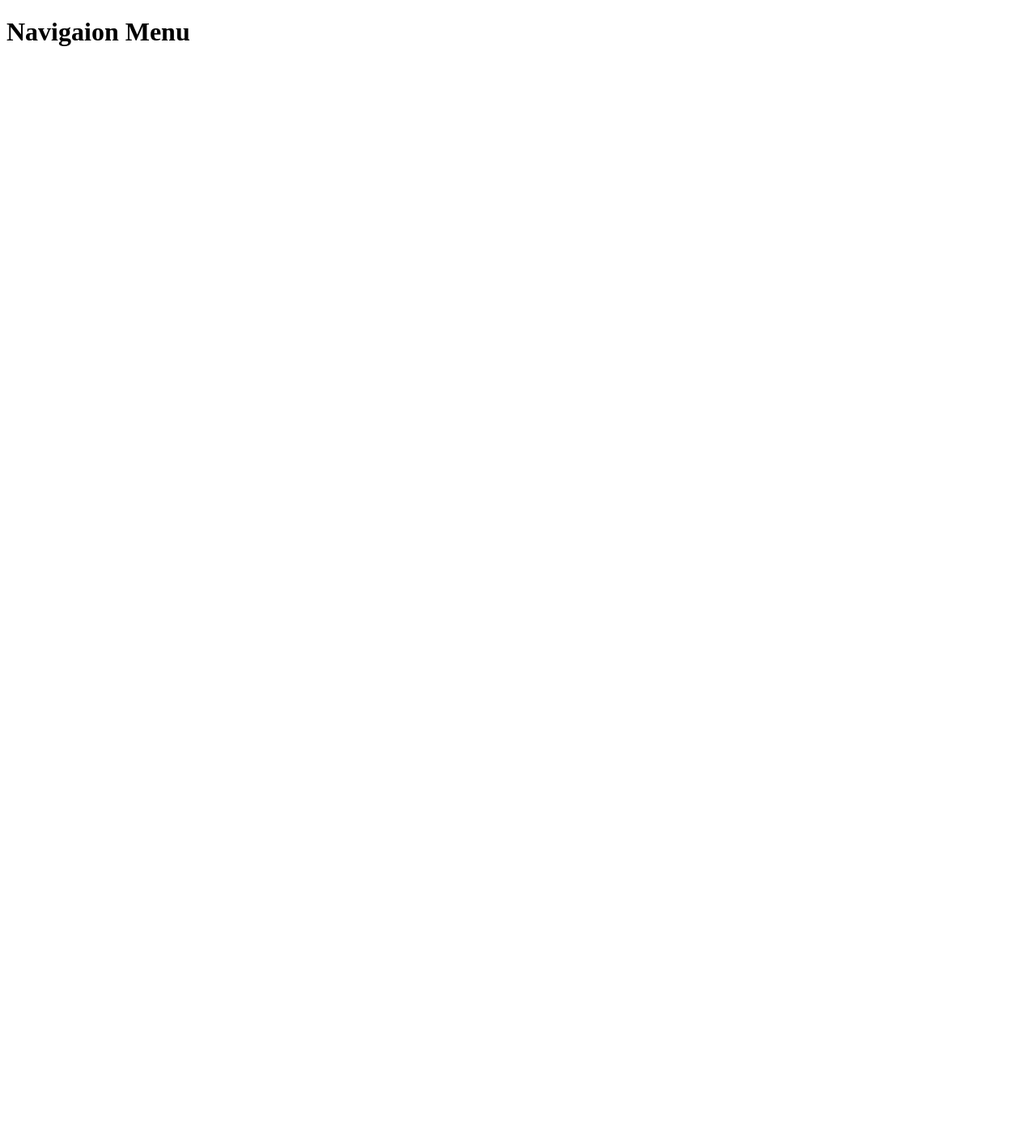
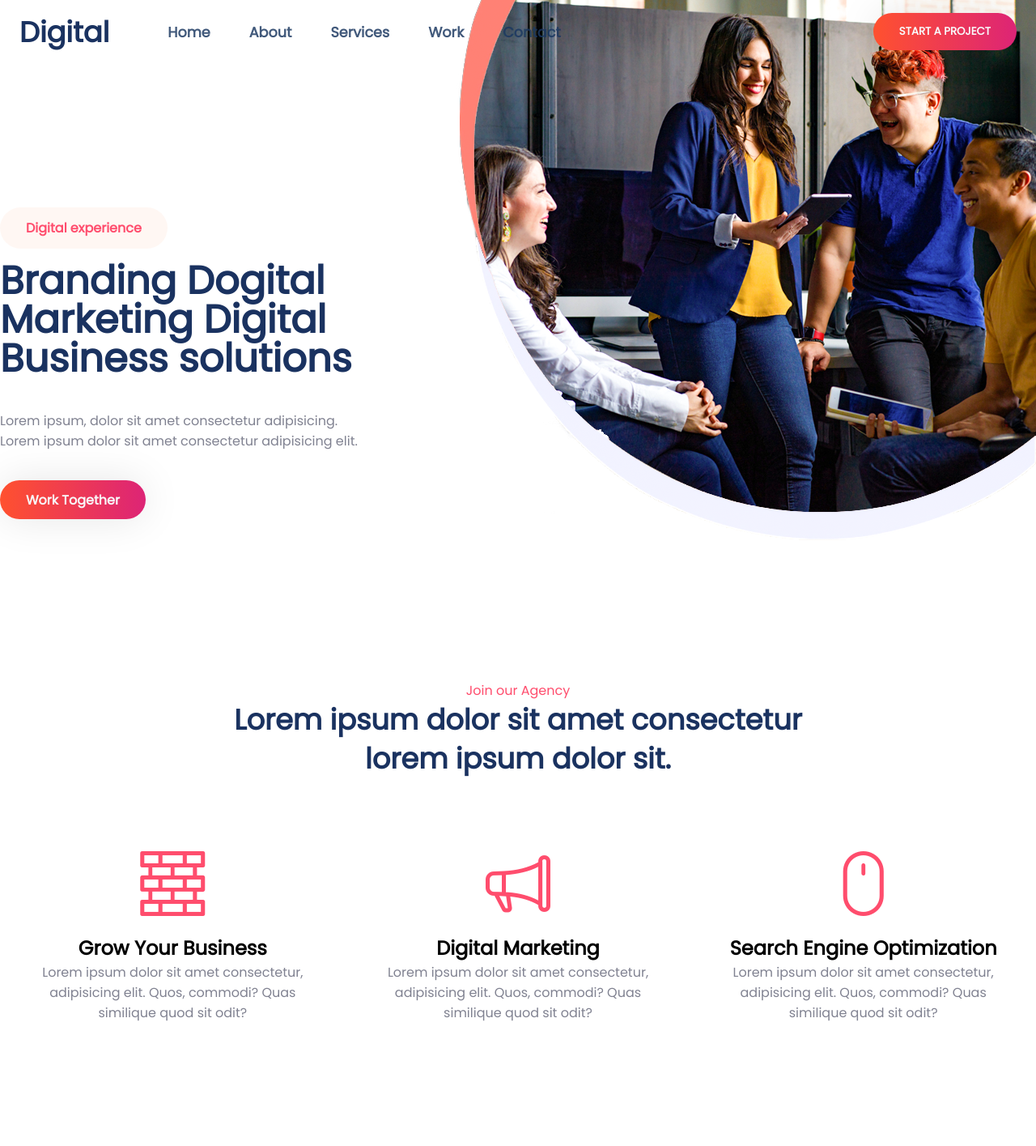
Before and after one commit to mbosprates/exemplo-agencia, a plain HTML site: page index.html in a window 1280 px wide. Shown: the whole page at 81% size. Before the commit the page ends 800 px from the top, so only its background shows below. Drawn offline with nearby package versions, Linux system fonts and the light colour scheme.

Commit message:
fazendo o banner

```diff
--- a/index.html
+++ b/index.html
@@ -6,12 +6,105 @@
     <meta name="viewport" content="width=device-width, initial-scale=1.0">
     <title>Digital Marketing</title>
 
+    <link rel="stylesheet" href="https://cdn.jsdelivr.net/npm/bootstrap-icons@1.7.1/font/bootstrap-icons.css">
     <link rel="stylesheet" href="./style.css">
 </head>
 <body>
     <header class="container-fluid">
-        <h1>Navigaion Menu</h1>
+        <nav id="nav" class="flex font-poppins">
+            <div class="nav-brand text-lg font-bold">
+                <a href="#" class="text-dark">Digital</a>
+            </div>
+
+            <div class="toggle-btn">
+                <button class="btn">
+                    <i class="bi bi-filter-right"></i>
+                </button>
+            </div>
+
+            <div class="collapse flex-grow">
+                <ul class="flex">
+                    <li><a href="#" class="link">Home</a></li>
+                    <li><a href="#" class="link">About</a></li>
+                    <li><a href="#" class="link">Services</a></li>
+                    <li><a href="#" class="link">Work</a></li>
+                    <li><a href="#" class="link">Contact</a></li>
+                </ul>
+            </div>
+            <div class="flex-initial">
+                <ul class="flex">
+                    <button class="btn btn-primary btn-shadow bg-gradient text-white text-uppercase">Start a project</button>
+                </ul>
+            </div>
+        </nav>
     </header>
+    <main id="site-main">
+        <section class="banner-area font-poppins">
+            <div class="container mx-auto banner-title">
+                <div class="title">
+                    <span class="d-inline btn btn-primary bg-gradient-peach text-red">
+                        Digital experience
+                    </span>
+                    <div class="py-2 branding text-dark text-lg sm-text-xl font-bold">
+                        <span class="d-block">Branding Dogital</span>
+                        <span class="d-block">Marketing Digital</span>
+                        <span class="d-block">Business solutions</span>
+                    </div>
+                    <div class="py-5">
+                        <p class="text-gray">Lorem ipsum, dolor sit amet consectetur adipisicing.</p>
+                        <p class="text-gray">Lorem ipsum dolor sit amet consectetur adipisicing elit.</p>
+                    </div>
+                    <div class="py-5">
+                        <a href="#" class="btn btn-primary bg-gradient text-white btn-shadow">
+                            Work Together
+                        </a>
+                    </div>
+                </div>
+            </div>
+        </section>
+        <section class="agency-area">
+            <div class="container mx-auto text-center font-poppins">
+                <span class="text-red">Join our Agency</span>
+                <div class="area-title">
+                    <h1 class="text-lg text-dark">
+                        Lorem ipsum dolor sit amet consectetur <br>
+                        lorem ipsum dolor sit.
+                    </h1>
+                </div>
+                <div class="grid cols-1 lg-cols-3 py-10">
+                    <div class="grid-item px-5">
+                        <div class="text-center text-2xl text-red">
+                            <i class="bi bi-bricks"></i>
+                        </div>
+                        <div class="tex-center">
+                            <h4 class="text-md">Grow Your Business</h4>
+                            <p class="text-gray">Lorem ipsum dolor sit amet consectetur, adipisicing elit. Quos, commodi? Quas similique quod sit odit?</p>
+                        </div>
+                    </div>
+                    <div class="grid-item px-5">
+                        <div class="text-center text-2xl text-red">
+                            <i class="bi bi-megaphone"></i>
+                        </div>
+                        <div class="tex-center">
+                            <h4 class="text-md">Digital Marketing</h4>
+                            <p class="text-gray">Lorem ipsum dolor sit amet consectetur, adipisicing elit. Quos, commodi? Quas similique quod sit odit?</p>
+                        </div>
+                    </div>
+                    <div class="grid-item px-5">
+                        <div class="text-center text-2xl text-red">
+                            <i class="bi bi-mouse"></i>
+                        </div>
+                        <div class="tex-center">
+                            <h4 class="text-md">Search Engine Optimization</h4>
+                            <p class="text-gray">Lorem ipsum dolor sit amet consectetur, adipisicing elit. Quos, commodi? Quas similique quod sit odit?</p>
+                        </div>
+                    </div>
+
+                </div>
+            </div>
+        </section>
+    </main>
+
 
     <script src="./main.js"></script>
 </body>
--- a/main.js
+++ b/main.js
@@ -0,0 +1,10 @@
+window.onload = function digital_fn(){
+
+    let toggle = document.querySelector("#nav .toggle-btn")
+    let collapse = document.querySelector("#nav .collapse")
+
+    toggle.addEventListener('click',function(event){
+        collapse.classList.toggle('active')
+    })
+
+}
--- a/style.css
+++ b/style.css
@@ -0,0 +1,399 @@
+@import url('https://fonts.googleapis.com/css2?family=Poppins&display=swap');
+
+
+/* ------------------ Variables ------------------ */
+
+:root{
+
+    /* text colors  */
+    --text-gray: #808291;
+    --text-white: #f8f9fa;
+    --text-light: #f6f6f6;
+    --text-dark: #1a3260;
+    --text-dark2: #1a3760d4;
+    --text-red: #ff4d6d;
+    --box-shadow: 0 0 50px 0 rgb(0 0 0 / 10%);
+    --bg-blue: rgb(249,243,255);
+    --bg-red: rgb(254,247,252);
+    --bg-yellow: rgb(255,255,246);
+    --bg-purple: rgb(246,255,255);
+
+    --font-poppins: 'Poppins', sans-serif;
+
+    --bg-gradient: linear-gradient(to right, #ff512f, #dd2476);
+    --bg-gradient-indigo: linear-gradient(to right, #8e2de2, #4a00e0);
+    --bg-gradient-peach: linear-gradient(to right, #fff7f3, #fff7f3);
+
+    --bg-cover: url('./assets/bgimg1.png');
+    --bg-image1: url('./assets/img1.png');
+    --bg-image2: url('./assets/img2.png');
+    --bg-image3: url('./assets/img3.png');
+}
+
+
+*>*{
+    box-sizing: border-box;
+    padding: 0;
+    margin: 0;
+}
+
+a{
+    text-decoration: none;
+}
+
+ul{
+    list-style-type: none;
+}
+
+/* ############## Global Classes ############## */
+
+.text-dark{
+    color: var(--text-dark);
+}
+
+.text-white{
+    color: var(--text-white);
+}
+
+.text-light{
+    color: var(--text-light);
+}
+
+.text-gray{
+    color: var(--text-gray);
+}
+
+.text-red{
+    color: var(--text-red);
+}
+
+.bg-gradient{
+    background: var(--bg-gradient);
+}
+
+.bg-gradient-indigo{
+    background: var(--bg-gradient-indigo);
+}
+
+.bg-gradient-peach{
+    background: var(--bg-gradient-peach);
+}
+
+.bg-gradient-red{
+    background: var(--bg-red);
+}
+
+.bg-gradient-blue{
+    background: var(--bg-blue);
+}
+
+.bg-gradient-yellow{
+    background: var(--bg-yellow);
+}
+
+.bg-gradient-purple{
+    background: var(--bg-purple);
+}
+
+.bg-gradient{
+    background: var(--bg-gradient);
+}
+
+.font-poppins{
+    font-family: var(--font-poppins);
+}
+
+.text-center{
+    text-align: center;
+}
+
+.text-sm{
+    font-size: 1rem;
+    line-height: 1.5rem;
+}
+
+.text-md{
+    font-size: 1.5rem;
+}
+
+.text-lg{
+    font-size: 2.2rem;
+    line-height: 3rem;
+}
+
+.text-xl{
+    font-size: 3rem;
+}
+
+.text-2xl{
+    font-size: 5rem;
+}
+
+.font-bold{
+    font-weight: bold;
+}
+
+.flex{
+    display: flex;
+}
+
+.flex-row{
+    flex-direction: row;
+}
+
+.flex-column{
+    flex-direction: column;
+}
+
+.flex-wrap{
+    flex-wrap: wrap;
+}
+
+.flex-initial{
+    flex: 0 1 auto;
+}
+
+.flex-grow{
+    flex-grow: 1;
+}
+
+.justify-center{
+    justify-content: center;
+}
+
+.text-uppercase{
+    text-transform: uppercase;
+}
+
+.container{
+    width: 100%;
+}
+
+.container-fluid{
+    width: 98%;
+}
+
+.mx-auto{
+    margin-left: auto;
+    margin-right: auto;
+}
+
+.py-2{
+    padding-top: 1rem;
+    padding-bottom: 1rem;
+}
+
+.py-5{
+    padding-top: 1.5rem;
+    padding-bottom: 1.5rem;
+}
+
+.py-10{
+    padding-top: 4.5rem;
+    padding-bottom: 4.5rem;
+}
+
+.px-5{
+    padding-left: 1.5rem;
+    padding-right: 1.5rem;
+}
+
+.px-10{
+    padding-left: 3.5rem;
+    padding-right: 3.5rem;
+}
+
+.link{
+    color: var(--text-dark2);
+    font-weight: bold;
+}
+
+.link:hover{
+    color: var(--text-red);
+}
+
+.btn{
+    border: none;
+    background-color: transparent;
+    cursor: pointer;
+}
+
+.btn-primary{
+    padding: .8rem 2rem;
+    border-radius: 50px;
+    font-family: var(--font-poppins);
+    font-weight: bold;
+}
+
+.btn-shadow{
+    box-shadow: var(--box-shadow);
+}
+
+.btn-primary:hover{
+    background: var(--bg-gradient-indigo);
+}
+
+.bg-cover{
+    background: var(--bg-cover);
+    object-fit: fill;
+}
+
+.d-inline{
+    display: inline-block;
+}
+
+.d-block{
+    display: block;
+}
+
+.grid{
+    display: grid;
+}
+
+.cols-1{
+    grid-template-columns: repeat(1,minmax(0,1fr));
+}
+
+.w-100{
+    width: 100%;
+}
+
+.w-50{
+    width: 50%;
+}
+
+/* ############## Navigation ############## */
+
+#nav{
+    position: absolute;
+    top: 0;
+    left: 0;
+    width: 100%;
+    padding: 1rem 1.5rem;
+    background: var(--text-light);
+    flex-direction: column;
+}
+
+#nav .collapse{
+    max-height: 0px;
+    overflow-y: hidden;
+    transition: all .4s ease;
+}
+
+#nav .collapse ul{
+    flex-direction: column;
+    text-align: center;
+    padding: 0 3rem;
+}
+
+#nav .collapse ul li{
+    padding: 0 1.5rem;
+    line-height: 3rem;
+    font-size: 1.1rem;
+}
+
+#nav .toggle-btn > button{
+    font-size: 2rem;
+    position: absolute;
+    right: 0;
+    top: 0;
+    padding: 1rem;
+    color: var(--text-dark2);
+}
+
+#nav .flex-initial ul button{
+    display: none;
+}
+
+.active{
+    max-height: 50vh !important;
+}
+
+/* ############## Banner area ############## */
+
+#site-main .banner-area{
+    width: 100%;
+    position: relative;
+    background: var(--bg-cover);
+    background-repeat: no-repeat;
+    background-position-x: right;
+    z-index: -99;
+}
+
+#site-main .banner-area .banner-title{
+    height: 95vh;
+    padding-top: 16rem;
+}
+
+/* ############## Agency area ############## */
+
+#site-main .agency-area{
+    padding: 5rem 0;
+}
+
+
+
+
+
+
+/* ############## Responsive ############## */
+
+@media(min-width:640px){
+    .container{
+        max-width: 640px;
+    }
+
+    .sm-text-xl{
+        font-size: 3rem;
+    }
+}
+
+@media(min-width:768px){
+    .container{
+        max-width: 768px;
+    }
+}
+
+@media(min-width:1024px){
+    .container{
+        max-width: 1024px;
+    }
+
+    #nav .toggle-btn > button{
+        display: none;
+    }
+
+    #nav{
+        flex-direction: row !important;
+    }
+
+    .collapse{
+        max-height: initial !important;
+    }
+
+    .collapse ul{
+        flex-direction: row !important;
+    }
+
+    .active{
+        max-height: 100% !important ;
+    }
+
+    .lg-cols-3{
+        grid-template-columns: repeat(3, minmax(0,1fr));
+    }
+}
+
+@media(min-width:1280px){
+    .container{
+        max-width: 1280px;
+    }
+
+    #nav{
+        background: transparent;
+    }
+
+    #nav .flex-initial ul button{
+        display: inline-block;
+    }
+}
```
